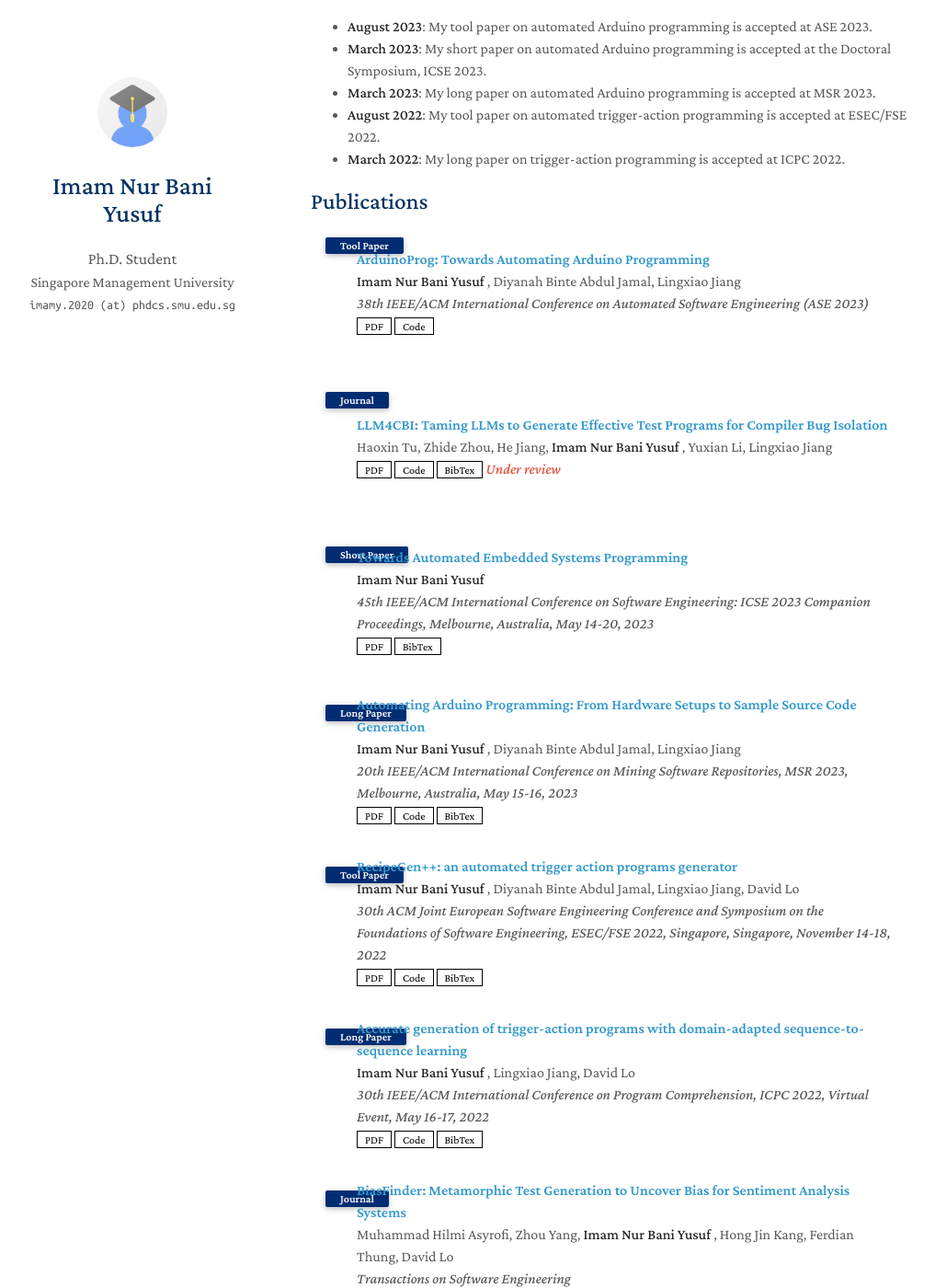
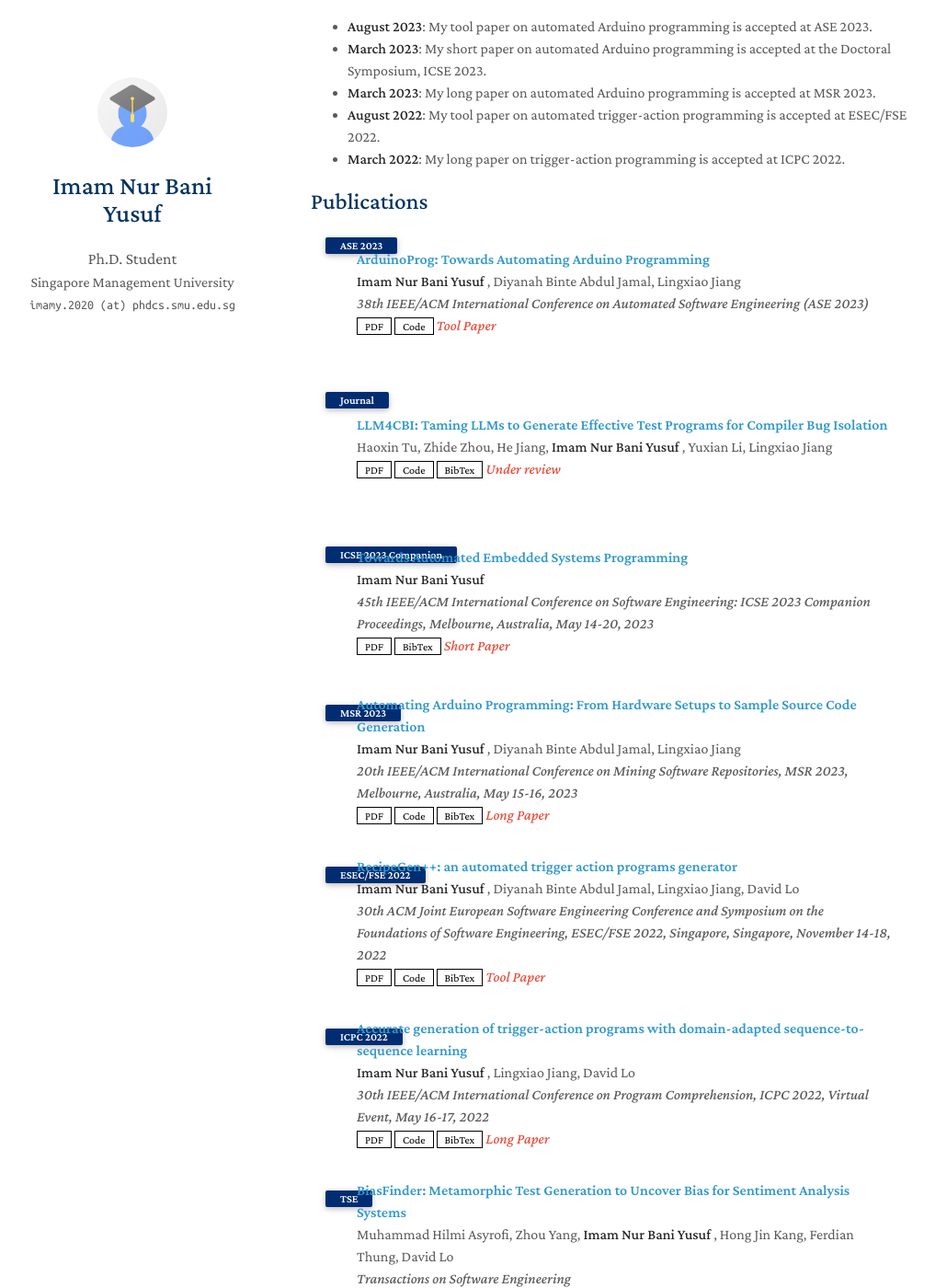
Before and after one commit to imamnurby/imamnurby.github.io, a Jekyll site: the page built from index.md, in a window 1280 px wide and 1400 px high, scrolled down 346 px. Shown: the whole window at 92% size, without its empty margins (132-1149 px from the left). Built offline with Jekyll 4.4.1, drawn with Linux system fonts in a browser that asks for light colours; nearby versions of some CDN libraries; a style sheet for code colours, icons or effects is not loaded; our own code applies the rules of GitHub Pages for plain Markdown files.

Commit message:
correct conference_short with the abbreviation and add publication type as the note

```diff
--- a/_data/publications.yml
+++ b/_data/publications.yml
@@ -1,10 +1,11 @@
 main:
   - title: "ArduinoProg: Towards Automating Arduino Programming"
     authors: "<strong> Imam Nur Bani Yusuf </strong>, Diyanah Binte Abdul Jamal, Lingxiao Jiang"
-    conference_short: "Tool Paper"
+    conference_short: "ASE 2023"
     conference: 38th IEEE/ACM International Conference on Automated Software Engineering (ASE 2023)
     pdf: "https://imamnurby.github.io/assets/files/arduprog_ase23.pdf"
     code: "https://github.com/imamnurby/ArduProg"
+    notes: "Tool Paper"
 
   - title: "LLM4CBI: Taming LLMs to Generate Effective Test Programs for Compiler Bug Isolation"
     authors: "Haoxin Tu, Zhide Zhou, He Jiang, <strong> Imam Nur Bani Yusuf </strong>, Yuxian Li, Lingxiao Jiang"
@@ -16,39 +17,44 @@ main:
 
   - title: "Towards Automated Embedded Systems Programming"
     authors: "<strong> Imam Nur Bani Yusuf </strong>"
-    conference_short: "Short Paper"
+    conference_short: "ICSE 2023 Companion"
     conference: "45th IEEE/ACM International Conference on Software Engineering: ICSE 2023 Companion Proceedings, Melbourne, Australia, May 14-20, 2023"
     pdf: "https://imamnurby.github.io/assets/files/icse23_ds.pdf"
     bibtex: "https://dblp.org/rec/conf/icse/Yusuf23.bib"
+    notes: "Short Paper"
 
   - title: "Automating Arduino Programming: From Hardware Setups to Sample Source Code Generation"
     authors: "<strong> Imam Nur Bani Yusuf </strong>, Diyanah Binte Abdul Jamal, Lingxiao Jiang"
-    conference_short: "Long Paper"
+    conference_short: "MSR 2023"
     conference: "20th IEEE/ACM International Conference on Mining Software Repositories, MSR 2023, Melbourne, Australia, May 15-16, 2023"
     pdf: "https://imamnurby.github.io/assets/files/arduprog_msr23.pdf"
     code: "https://github.com/imamnurby/ArduProg"
     bibtex: "https://dblp.org/rec/conf/msr/YusufJJ23.bib"
+    notes: "Long Paper"
 
   - title: "RecipeGen++: an automated trigger action programs generator"
     authors: "<strong> Imam Nur Bani Yusuf </strong>, Diyanah Binte Abdul Jamal, Lingxiao Jiang, David Lo"
-    conference_short: "Tool Paper"
+    conference_short: "ESEC/FSE 2022"
     conference: "30th ACM Joint European Software Engineering Conference and Symposium on the Foundations of Software Engineering, ESEC/FSE 2022, Singapore, Singapore, November 14-18, 2022"
     pdf: "https://imamnurby.github.io/assets/files/recipegen_fse22.pdf"
     code: "https://github.com/imamnurby/RecipeGen"
     bibtex: "https://dblp.org/rec/conf/sigsoft/YusufJJ022.bib"
+    notes: "Tool Paper"
 
   - title: "Accurate generation of trigger-action programs with domain-adapted sequence-to-sequence learning"
     authors: "<strong> Imam Nur Bani Yusuf </strong>, Lingxiao Jiang, David Lo"
-    conference_short: "Long Paper"
+    conference_short: "ICPC 2022"
     conference: "30th IEEE/ACM International Conference on Program Comprehension, ICPC 2022, Virtual Event, May 16-17, 2022"
     pdf: "https://imamnurby.github.io/assets/files/recipegen_icpc22.pdf"
     code: "https://github.com/imamnurby/RecipeGen-IFTTT-RP"
     bibtex: "https://dblp.org/rec/conf/iwpc/YusufJ022.bib"
+    notes: "Long Paper"
 
   - title: "BiasFinder: Metamorphic Test Generation to Uncover Bias for Sentiment Analysis Systems"
     authors: "Muhammad Hilmi Asyrofi, Zhou Yang, <strong> Imam Nur Bani Yusuf </strong>, Hong Jin Kang, Ferdian Thung, David Lo"
-    conference_short: "Journal"
+    conference_short: "TSE"
     conference: "Transactions on Software Engineering"
     pdf: "https://arxiv.org/abs/2102.01859"
     code: "https://github.com/soarsmu/BiasFinder"
     bibtex: "https://dblp.org/rec/journals/corr/abs-2102-01859.bib"
+    notes: "Journal"
```
